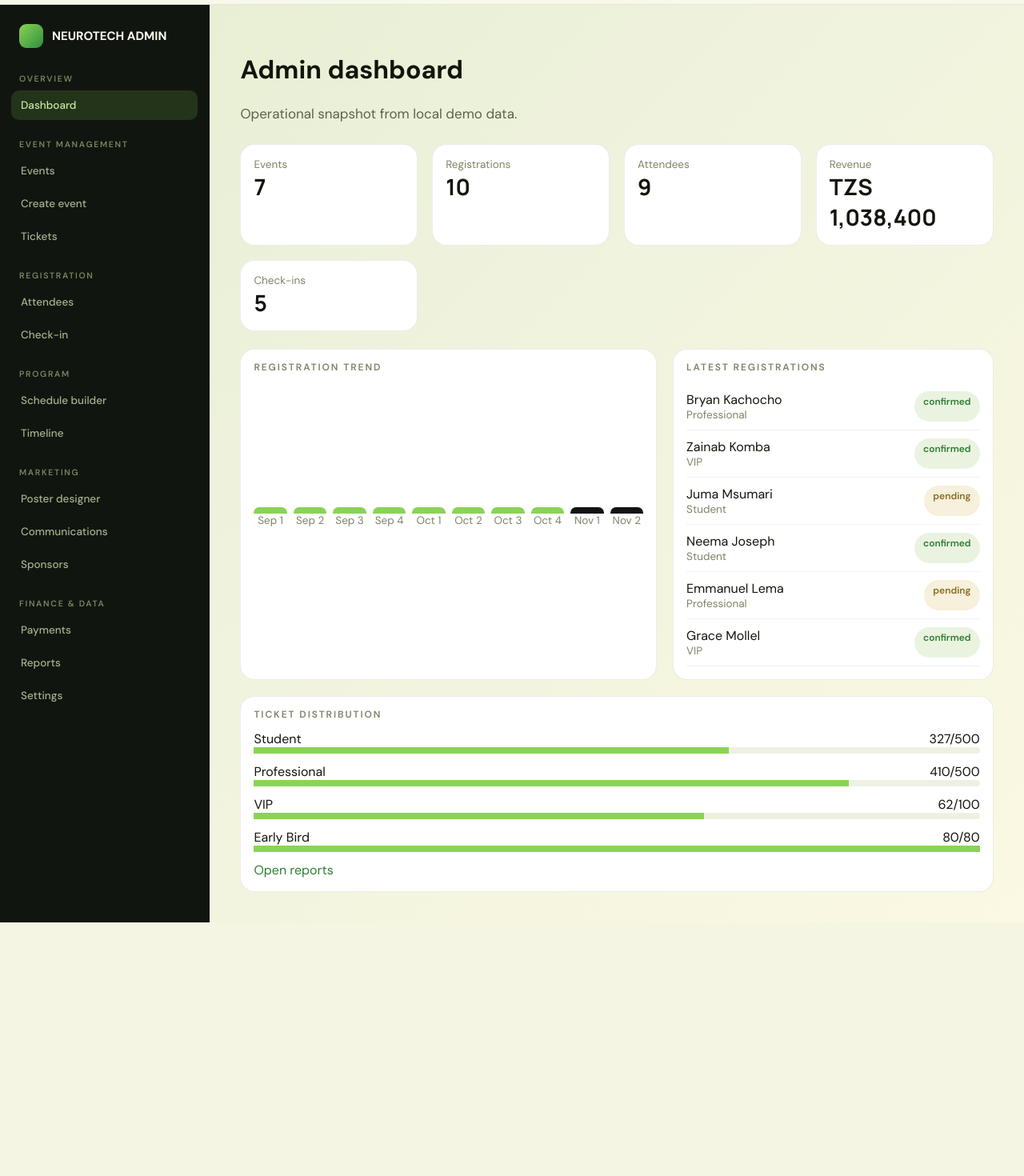
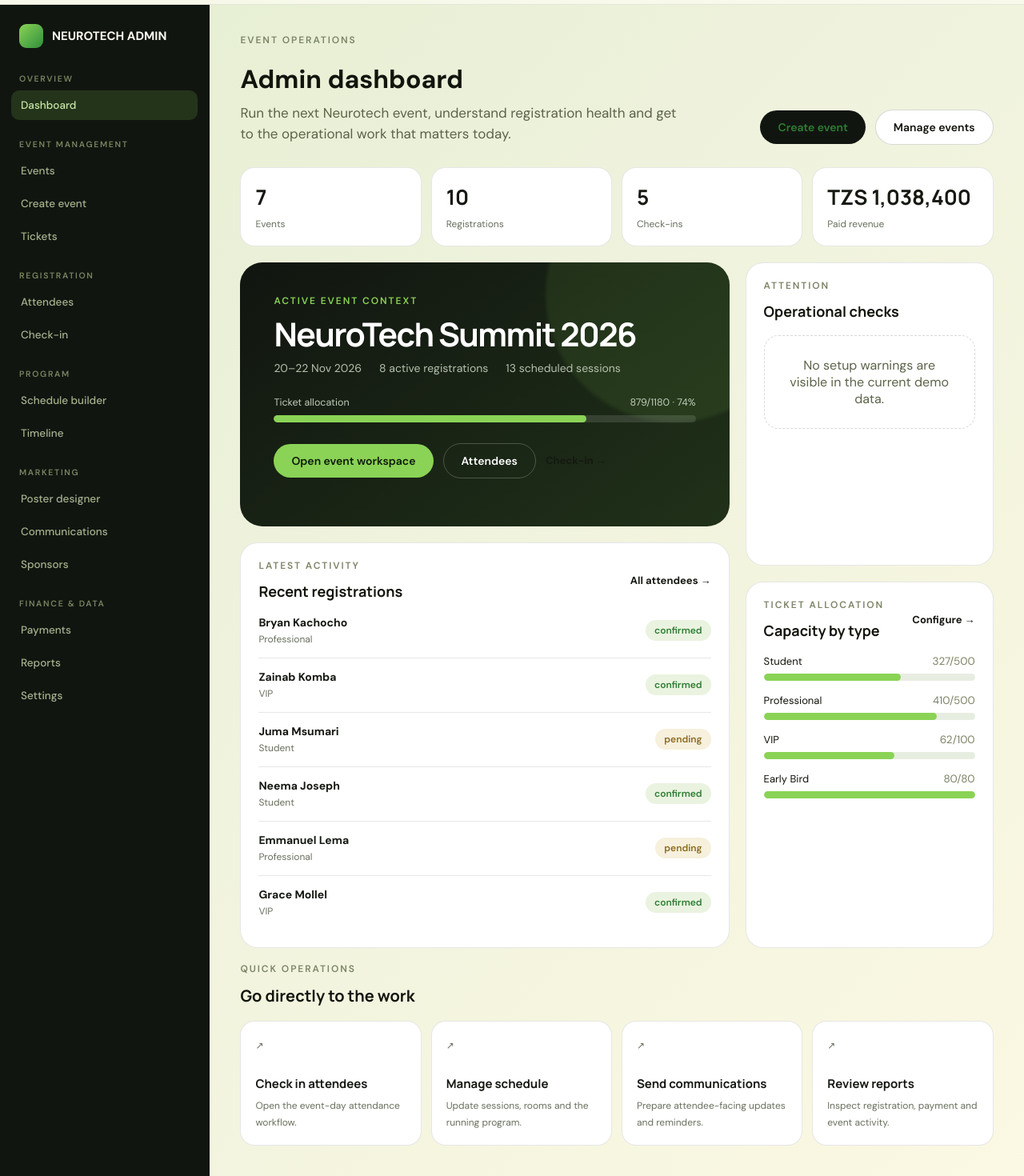
Before and after one commit to Drbrilliant360/neurotech-events, a React (Vite) app: page /admin in a window 1280 px wide. Shown: the part 60-1530 px from the top of the page at 80% size. Before the commit the page ends 1213 px from the top, so only its background shows below. Built offline with nearby package versions, Linux system fonts and the light colour scheme.

Commit message:
feat: redesign admin dashboard for event operations

```diff
--- a/src/features/admin/AdminDashboardPage.tsx
+++ b/src/features/admin/AdminDashboardPage.tsx
@@ -1,6 +1,7 @@
 import { Link } from "react-router-dom";
 import { usePlatform } from "../../app/providers/PlatformProvider";
 import { StatusPill } from "../../components/shared/Widgets";
+import { formatRange } from "../../lib/dates";
 import { formatMoney } from "../../lib/money";
 
 export function AdminDashboardPage() {
@@ -8,80 +9,183 @@ export function AdminDashboardPage() {
   const paid = db.payments.filter((item) => item.status === "paid");
   const revenue = paid.reduce((sum, item) => sum + item.amount, 0);
   const checkins = db.checkIns.filter((item) => !item.undone).length;
-  const months = ["Sep 1", "Sep 2", "Sep 3", "Sep 4", "Oct 1", "Oct 2", "Oct 3", "Oct 4", "Nov 1", "Nov 2"];
-  const trend = db.registrations.reduce<number[]>((acc, item) => {
-    acc[item.createdAt.length % months.length] = (acc[item.createdAt.length % months.length] ?? 0) + 1;
-    return acc;
-  }, Array(months.length).fill(0) as number[]);
-  const max = Math.max(1, ...trend);
-  const dist = db.ticketTypes
-    .filter((ticket) => ticket.eventId === (db.events.find((event) => event.featured)?.id ?? db.events[0].id))
-    .slice(0, 4);
+  const featured = db.events.find((event) => event.featured && event.status !== "completed") ?? db.events.find((event) => event.status !== "completed") ?? db.events[0];
+  const eventTickets = featured ? db.ticketTypes.filter((ticket) => ticket.eventId === featured.id) : [];
+  const eventRegistrations = featured ? db.registrations.filter((registration) => registration.eventId === featured.id && registration.status !== "cancelled") : [];
+  const eventSessions = featured ? db.sessions.filter((session) => session.eventId === featured.id) : [];
+  const totalCapacity = eventTickets.reduce((sum, ticket) => sum + ticket.capacity, 0);
+  const sold = eventTickets.reduce((sum, ticket) => sum + ticket.sold, 0);
+  const capacityPercent = totalCapacity ? Math.min(100, Math.round((sold / totalCapacity) * 100)) : 0;
+
+  const alerts: Array<[string, string]> = [];
+  if (!featured) alerts.push(["No upcoming event", "Create or publish an event before registrations can begin."]);
+  if (featured && eventTickets.length === 0) alerts.push(["Ticket setup incomplete", "Add at least one ticket or registration type for the active event."]);
+  if (featured && eventSessions.length === 0) alerts.push(["Schedule not configured", "The active event has no sessions in the demo data yet."]);
+  if (capacityPercent >= 85) alerts.push(["Capacity is getting tight", `${capacityPercent}% of configured ticket capacity is already allocated.`]);
 
   return (
     <div>
+      <div className="nt-dashboard-head">
+        <div>
+          <p className="nt-kicker">Event operations</p>
           <h1>Admin dashboard</h1>
-      <p className="nt-lede">Operational snapshot from local demo data.</p>
-      <div className="nt-grid stats" style={{ marginBottom: 22 }}>
+          <p className="nt-lede">Run the next Neurotech event, understand registration health and get to the operational work that matters today.</p>
+        </div>
+        <div className="nt-actions">
+          <Link to="/admin/events/new" className="nt-btn">Create event</Link>
+          <Link to="/admin/events" className="nt-btn ghost">Manage events</Link>
+        </div>
+      </div>
+
+      <div className="nt-mini-stat-grid">
         {[
-          ["Events", String(db.events.length)],
-          ["Registrations", String(db.registrations.length)],
-          ["Attendees", String(db.attendees.length)],
-          ["Revenue", formatMoney(revenue)],
-          ["Check-ins", String(checkins)],
-        ].map(([label, value]) => (
-          <div key={label} className="nt-card">
-            <div className="nt-muted">{label}</div>
-            <div style={{ font: "700 28px Manrope,sans-serif" }}>{value}</div>
+          [String(db.events.length), "Events"],
+          [String(db.registrations.length), "Registrations"],
+          [String(checkins), "Check-ins"],
+          [formatMoney(revenue), "Paid revenue"],
+        ].map(([value, label]) => (
+          <div key={label} className="nt-mini-stat">
+            <strong>{value}</strong>
+            <span>{label}</span>
           </div>
         ))}
       </div>
-      <div style={{ display: "grid", gridTemplateColumns: "minmax(0,1.3fr) minmax(0,1fr)", gap: 20 }}>
-        <div className="nt-card">
-          <div className="nt-kicker">Registration trend</div>
-          <div style={{ display: "flex", alignItems: "flex-end", gap: 8, height: 180 }}>
-            {trend.map((value, index) => (
-              <div key={months[index]} style={{ flex: 1, textAlign: "center" }}>
-                <div style={{ height: `${(value / max) * 100}%`, minHeight: 8, background: index > 7 ? "#111510" : "#8ad356", borderRadius: "7px 7px 0 0" }} />
-                <div className="nt-muted">{months[index]}</div>
+
+      <div className="nt-dashboard-grid">
+        <div className="nt-dashboard-stack">
+          <section className="nt-priority-card">
+            <p className="nt-kicker" style={{ color: "#8ad356" }}>Active event context</p>
+            {featured ? (
+              <>
+                <h2>{featured.title}</h2>
+                <div className="nt-priority-meta">
+                  <span>{formatRange(featured.startsAt, featured.endsAt)}</span>
+                  <span>{eventRegistrations.length} active registrations</span>
+                  <span>{eventSessions.length} scheduled sessions</span>
                 </div>
-            ))}
+                <div style={{ maxWidth: 620, marginBottom: 26 }}>
+                  <div style={{ display: "flex", justifyContent: "space-between", gap: 16, marginBottom: 8, color: "#c0ccba", fontSize: 12.5 }}>
+                    <span>Ticket allocation</span>
+                    <span>{sold}/{totalCapacity || "—"} · {capacityPercent}%</span>
+                  </div>
+                  <div className="nt-progress" style={{ background: "rgba(255,255,255,.12)" }}>
+                    <span style={{ width: `${capacityPercent}%` }} />
                   </div>
                 </div>
-        <div className="nt-card">
-          <div className="nt-kicker">Latest registrations</div>
+                <div className="nt-actions">
+                  <Link to={`/admin/events/${featured.id}`} className="nt-btn accent">Open event workspace</Link>
+                  <Link to="/admin/attendees" className="nt-btn ghost" style={{ background: "transparent", color: "#fff", borderColor: "rgba(255,255,255,.22)" }}>
+                    Attendees
+                  </Link>
+                  <Link to="/admin/check-in" className="nt-arrow-link" style={{ color: "#d8e3d1" }}>Check-in →</Link>
+                </div>
+              </>
+            ) : (
+              <>
+                <h2>Set up the next Neurotech event.</h2>
+                <div className="nt-priority-meta"><span>Create an event to begin configuring registration, tickets and schedule.</span></div>
+                <Link to="/admin/events/new" className="nt-btn accent">Create event</Link>
+              </>
+            )}
+          </section>
+
+          <section className="nt-panel">
+            <div className="nt-panel-header">
+              <div>
+                <p className="nt-kicker">Latest activity</p>
+                <h3>Recent registrations</h3>
+              </div>
+              <Link to="/admin/attendees" className="nt-arrow-link">All attendees →</Link>
+            </div>
+            <div className="nt-row-list">
               {db.registrations.slice(0, 6).map((item) => {
                 const attendee = db.attendees.find((person) => person.id === item.attendeeId);
                 const ticket = db.ticketTypes.find((entry) => entry.id === item.ticketTypeId);
                 return (
-              <div key={item.id} style={{ display: "flex", justifyContent: "space-between", padding: "10px 0", borderBottom: "1px solid rgba(18,21,12,.06)" }}>
-                <span>
-                  {attendee?.fullName}
-                  <div className="nt-muted">{ticket?.name}</div>
-                </span>
+                  <div className="nt-row-item" key={item.id}>
+                    <div className="nt-row-main">
+                      <strong>{attendee?.fullName ?? "Attendee"}</strong>
+                      <span>{ticket?.name ?? "Registration"}</span>
+                    </div>
                     <StatusPill value={item.status} />
                   </div>
                 );
               })}
             </div>
+          </section>
         </div>
-      <div className="nt-card" style={{ marginTop: 20 }}>
-        <div className="nt-kicker">Ticket distribution</div>
-        {dist.map((ticket) => (
-          <div key={ticket.id} style={{ marginBottom: 12 }}>
-            <div style={{ display: "flex", justifyContent: "space-between" }}>
-              <span>{ticket.name}</span>
-              <span>
-                {ticket.sold}/{ticket.capacity}
-              </span>
+
+        <div className="nt-dashboard-stack">
+          <section className="nt-panel">
+            <div className="nt-panel-header">
+              <div>
+                <p className="nt-kicker">Attention</p>
+                <h3>Operational checks</h3>
               </div>
-            <div style={{ height: 8, background: "#eef1e1", borderRadius: 99 }}>
-              <div style={{ width: `${Math.min(100, (ticket.sold / ticket.capacity) * 100)}%`, height: "100%", background: "#8ad356" }} />
+            </div>
+            {alerts.length ? (
+              <div className="nt-admin-alerts">
+                {alerts.map(([title, body]) => (
+                  <div className="nt-admin-alert" key={title}>
+                    <span aria-hidden="true">!</span>
+                    <div>
+                      <strong>{title}</strong>
+                      <span>{body}</span>
                     </div>
                   </div>
                 ))}
-        <Link to="/admin/reports">Open reports</Link>
               </div>
+            ) : (
+              <div className="nt-empty" style={{ padding: 26 }}>No setup warnings are visible in the current demo data.</div>
+            )}
+          </section>
+
+          <section className="nt-panel">
+            <div className="nt-panel-header">
+              <div>
+                <p className="nt-kicker">Ticket allocation</p>
+                <h3>Capacity by type</h3>
+              </div>
+              <Link to="/admin/tickets" className="nt-arrow-link">Configure →</Link>
+            </div>
+            {eventTickets.length ? eventTickets.slice(0, 4).map((ticket) => {
+              const percent = ticket.capacity ? Math.min(100, Math.round((ticket.sold / ticket.capacity) * 100)) : 0;
+              return (
+                <div key={ticket.id} style={{ marginBottom: 16 }}>
+                  <div style={{ display: "flex", justifyContent: "space-between", gap: 16, marginBottom: 7, fontSize: 13 }}>
+                    <span>{ticket.name}</span>
+                    <span className="nt-muted">{ticket.sold}/{ticket.capacity}</span>
+                  </div>
+                  <div className="nt-progress"><span style={{ width: `${percent}%` }} /></div>
+                </div>
+              );
+            }) : <p className="nt-muted">No ticket types configured for the active event.</p>}
+          </section>
+        </div>
+      </div>
+
+      <section style={{ marginTop: 20 }}>
+        <div className="nt-panel-header">
+          <div>
+            <p className="nt-kicker">Quick operations</p>
+            <h3 style={{ margin: 0, font: "700 20px Manrope,sans-serif" }}>Go directly to the work</h3>
+          </div>
+        </div>
+        <div className="nt-operation-grid">
+          {[
+            ["/admin/check-in", "Check in attendees", "Open the event-day attendance workflow."],
+            ["/admin/schedule", "Manage schedule", "Update sessions, rooms and the running program."],
+            ["/admin/communications", "Send communications", "Prepare attendee-facing updates and reminders."],
+            ["/admin/reports", "Review reports", "Inspect registration, payment and event activity."],
+          ].map(([to, title, description]) => (
+            <Link key={to} to={to} className="nt-operation-card">
+              <span aria-hidden="true">↗</span>
+              <strong>{title}</strong>
+              <span>{description}</span>
+            </Link>
+          ))}
+        </div>
+      </section>
     </div>
   );
 }
```
Lines whose indentation alone changed are shown as unchanged.
